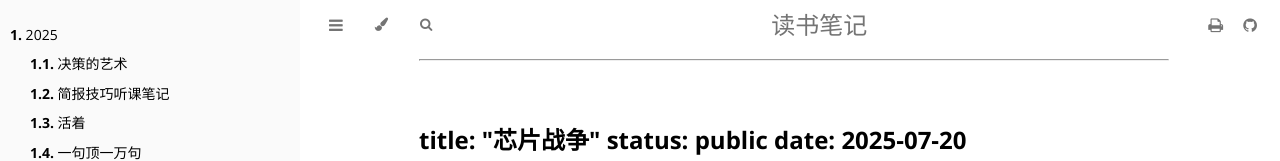
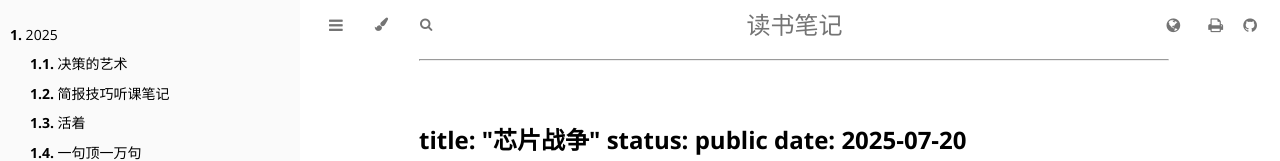
Before and after one commit to lambertdev/reader, a plain HTML site: page 2025/ChipWar.html in a window 1280 px wide. Shown: the top 161 px of the page. Drawn offline with Linux system fonts and the light colour scheme.

Commit message:
publish from kb aca68b32ba6ab697bef9a776153eba361b58aa80

```diff
--- a/2025/ChipWar.html
+++ b/2025/ChipWar.html
@@ -253,6 +253,7 @@ date: 2025-07-20</h2>
         <script src="../book.js"></script>
 
         <!-- Custom JS scripts -->
+        <script src="../home-link.js"></script>
 
 
 
--- /dev/null
+++ b/home-link.js
@@ -0,0 +1,16 @@
+// mdBook additional-js for reader.lambert.wang (path in book.toml is relative to this directory).
+// Adds a "back to main site" icon link to the menu bar of every page.
+(function () {
+    var bar = document.querySelector('#menu-bar .right-buttons');
+    if (!bar) return;
+    var a = document.createElement('a');
+    a.className = 'icon-button';
+    a.href = 'https://lambert.wang/';
+    a.title = '返回主站 lambert.wang';
+    a.setAttribute('aria-label', '返回主站 lambert.wang');
+    var icon = document.createElement('i');
+    icon.className = 'fa fa-globe';
+    icon.setAttribute('aria-hidden', 'true');
+    a.appendChild(icon);
+    bar.insertBefore(a, bar.firstChild);
+})();
```
Also changed, not shown: 2025/Flow.html (+1 -0 lines), 2025/GMMonster.html (+1 -0 lines), 2025/HigherThanMountains.html (+1 -0 lines), 2025/Huozhe.html (+1 -0 lines), 2025/PresentationSkills.html (+1 -0 lines), 2025/Renzhijuexing.html (+1 -0 lines), 2025/ShengSiPiLao.html (+1 -0 lines), 2025/SmartChoices.html (+1 -0 lines), 2025/ThinkBigger.html (+1 -0 lines), 2025/WhyThereIsLib.html (+1 -0 lines), 2025/YJDYWJ.html (+1 -0 lines), 2025/index.html (+1 -0 lines), 2025/shinanzhitu.html (+1 -0 lines), 404.html (+1 -0 lines), 2 more files.
